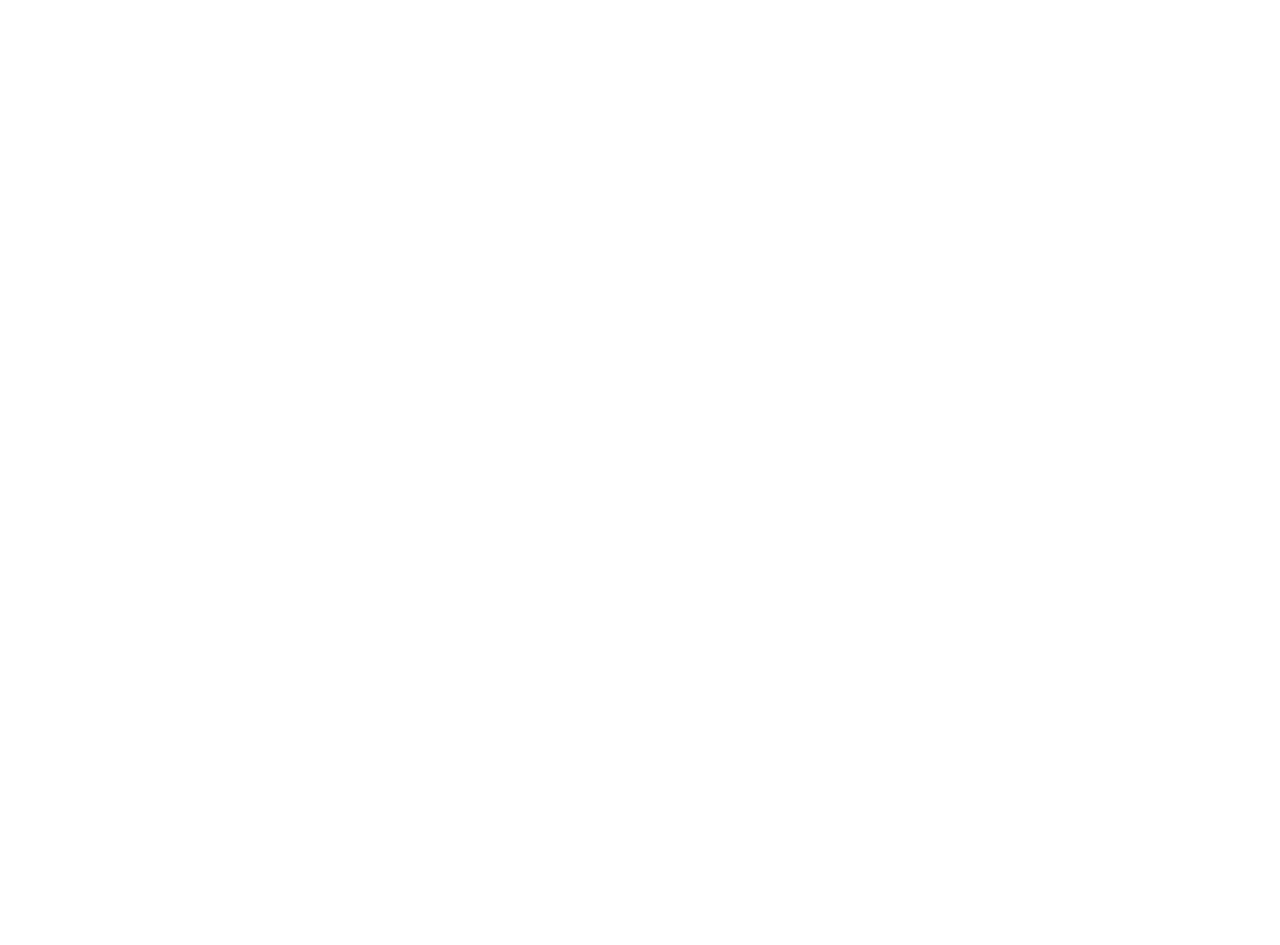
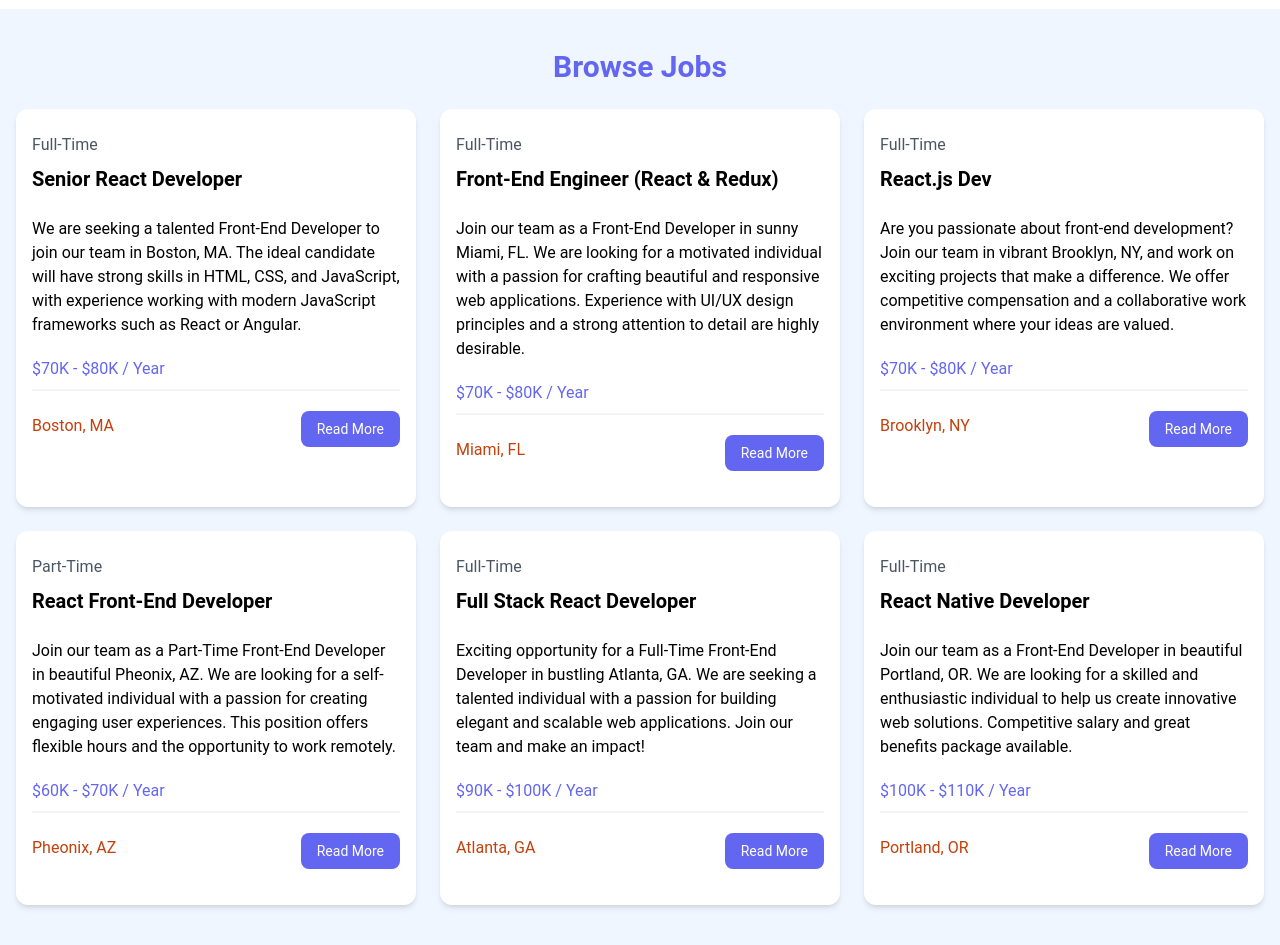
Before and after one commit to DhrumilGandhi/project-1-2025, a React (Vite) app: page / in a window 1280 px wide. Shown: the part 600-1545 px from the top of the page. Before the commit the page ends 800 px from the top, so only its background shows below. Built offline with nearby package versions, Linux system fonts and the light colour scheme.

Commit message:
use json object for reusing component

```diff
--- a/src/App.jsx
+++ b/src/App.jsx
@@ -2,6 +2,7 @@ import React from 'react';
 import NavBar from './components/NavBar';
 import Hero from './components/Hero';
 import HomeCards from './components/HomeCards';
+import JobListings from './components/JobListings';
 
 const App = () => {
   return (
@@ -9,6 +10,7 @@ const App = () => {
       <NavBar/>
       <Hero title="Become a React Dev" subTitle="Find the React job that fits your skills and needs"/>
       <HomeCards />
+      <JobListings />
     </>
   )
 }
--- /dev/null
+++ b/src/components/JobListing.jsx
@@ -0,0 +1,39 @@
+import React from 'react'
+
+function JobListing({job}) {
+    return (
+        <>
+            <div className="bg-white rounded-xl shadow-md relative">
+                <div className="p-4">
+                    <div className="mb-6">
+                        <div className="text-gray-600 my-2">{job.type}</div>
+                        <h3 className="text-xl font-bold">{job.title}</h3>
+                    </div>
+
+                    <div className="mb-5">
+                        {job.description}
+                    </div>
+
+                    <h3 className="text-indigo-500 mb-2">{job.salary} / Year</h3>
+
+                    <div className="border border-gray-100 mb-5"></div>
+
+                    <div className="flex flex-col lg:flex-row justify-between mb-4">
+                        <div className="text-orange-700 mb-3">
+                            <i className="fa-solid fa-location-dot text-lg"></i>
+                            {job.location}
+                        </div>
+                        <a
+                            href={`job/${job.id}`}
+                            className="h-[36px] bg-indigo-500 hover:bg-indigo-600 text-white px-4 py-2 rounded-lg text-center text-sm"
+                        >
+                            Read More
+                        </a>
+                    </div>
+                </div>
+            </div>
+        </>
+    )
+}
+
+export default JobListing
--- /dev/null
+++ b/src/components/JobListings.jsx
@@ -0,0 +1,24 @@
+import React from 'react';
+import jobs from '../jobs.json';
+import JobListing from './JobListing';
+
+function JobListings() {
+    return (
+        <>
+            <section className="bg-blue-50 px-4 py-10">
+                <div className="container-xl lg:container m-auto">
+                    <h2 className="text-3xl font-bold text-indigo-500 mb-6 text-center">
+                        Browse Jobs
+                    </h2>
+                    <div className="grid grid-cols-1 md:grid-cols-3 gap-6">
+                        {jobs.map((job) => {
+                            return <JobListing key={job.id} job={job}/>
+                        })}
+                    </div>
+                </div>
+            </section>
+        </>
+    )
+}
+
+export default JobListings
--- /dev/null
+++ b/src/jobs.json
@@ -0,0 +1,86 @@
+[
+  {
+    "id": "1",
+    "title": "Senior React Developer",
+    "type": "Full-Time",
+    "description": "We are seeking a talented Front-End Developer to join our team in Boston, MA. The ideal candidate will have strong skills in HTML, CSS, and JavaScript, with experience working with modern JavaScript frameworks such as React or Angular.",
+    "location": "Boston, MA",
+    "salary": "$70K - $80K",
+    "company": {
+      "name": "NewTek Solutions",
+      "description": "NewTek Solutions is a leading technology company specializing in web development and digital solutions. We pride ourselves on delivering high-quality products and services to our clients while fostering a collaborative and innovative work environment.",
+      "contactEmail": "contact@teksolutions.com",
+      "contactPhone": "555-555-5555"
+    }
+  },
+  {
+    "id": "2",
+    "title": "Front-End Engineer (React & Redux)",
+    "type": "Full-Time",
+    "location": "Miami, FL",
+    "description": "Join our team as a Front-End Developer in sunny Miami, FL. We are looking for a motivated individual with a passion for crafting beautiful and responsive web applications. Experience with UI/UX design principles and a strong attention to detail are highly desirable.",
+    "salary": "$70K - $80K",
+    "company": {
+      "name": "Veneer Solutions",
+      "description": "Veneer Solutions is a creative agency specializing in digital design and development. Our team is dedicated to pushing the boundaries of creativity and innovation to deliver exceptional results for our clients.",
+      "contactEmail": "contact@loremipsum.com",
+      "contactPhone": "555-555-5555"
+    }
+  },
+  {
+    "id": "3",
+    "title": "React.js Dev",
+    "type": "Full-Time",
+    "location": "Brooklyn, NY",
+    "description": "Are you passionate about front-end development? Join our team in vibrant Brooklyn, NY, and work on exciting projects that make a difference. We offer competitive compensation and a collaborative work environment where your ideas are valued.",
+    "salary": "$70K - $80K",
+    "company": {
+      "name": "Dolor Cloud",
+      "description": "Dolor Cloud is a leading technology company specializing in digital solutions for businesses of all sizes. With a focus on innovation and customer satisfaction, we are committed to delivering cutting-edge products and services.",
+      "contactEmail": "contact@dolorsitamet.com",
+      "contactPhone": "555-555-5555"
+    }
+  },
+  {
+    "id": "4",
+    "title": "React Front-End Developer",
+    "type": "Part-Time",
+    "description": "Join our team as a Part-Time Front-End Developer in beautiful Pheonix, AZ. We are looking for a self-motivated individual with a passion for creating engaging user experiences. This position offers flexible hours and the opportunity to work remotely.",
+    "location": "Pheonix, AZ",
+    "salary": "$60K - $70K",
+    "company": {
+      "name": "Alpha Elite",
+      "description": "Alpha Elite is a dynamic startup specializing in digital marketing and web development. We are committed to fostering a diverse and inclusive workplace where creativity and innovation thrive.",
+      "contactEmail": "contact@adipisicingelit.com",
+      "contactPhone": "555-555-5555"
+    }
+  },
+  {
+    "id": "5",
+    "title": "Full Stack React Developer",
+    "type": "Full-Time",
+    "description": "Exciting opportunity for a Full-Time Front-End Developer in bustling Atlanta, GA. We are seeking a talented individual with a passion for building elegant and scalable web applications. Join our team and make an impact!",
+    "location": "Atlanta, GA",
+    "salary": "$90K - $100K",
+    "company": {
+      "name": "Browning Technologies",
+      "description": "Browning Technologies is a rapidly growing technology company specializing in e-commerce solutions. We offer a dynamic and collaborative work environment where employees are encouraged to think creatively and innovate.",
+      "contactEmail": "contact@consecteturadipisicing.com",
+      "contactPhone": "555-555-5555"
+    }
+  },
+  {
+    "id": "6",
+    "title": "React Native Developer",
+    "type": "Full-Time",
+    "description": "Join our team as a Front-End Developer in beautiful Portland, OR. We are looking for a skilled and enthusiastic individual to help us create innovative web solutions. Competitive salary and great benefits package available.",
+    "location": "Portland, OR",
+    "salary": "$100K - $110K",
+    "company": {
+      "name": "Port Solutions INC",
+      "description": "Port Solutions is a leading technology company specializing in software development and digital marketing. We are committed to providing our clients with cutting-edge solutions and our employees with a supportive and rewarding work environment.",
+      "contactEmail": "contact@ipsumlorem.com",
+      "contactPhone": "555-555-5555"
+    }
+  }
+]
```
